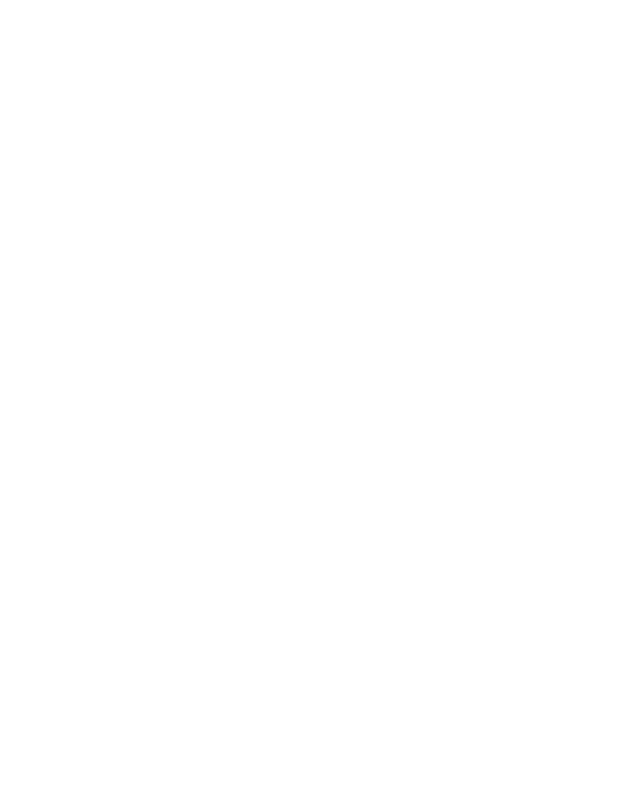
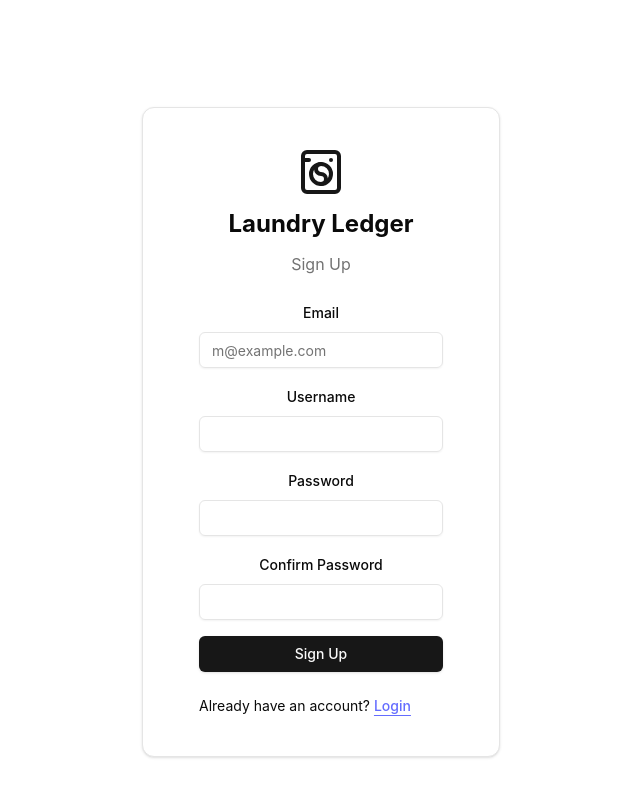
Before and after one commit to aditydcp/laundry-ledger, a React (Vite) app in the folder frontend/: page /signup in a window 1280 px wide. Before the commit this address had no page. Shown: the top 796 px of the page, without its empty margins (319-959 px from the left). Built offline with nearby package versions, Linux system fonts and the light colour scheme.

Commit message:
add sign up page

```diff
--- a/frontend/src/App.tsx
+++ b/frontend/src/App.tsx
@@ -7,6 +7,7 @@
 import Home from "./pages/Home"
 import Login from "./pages/auth/Login"
 import ProtectedRoute from "./components/utils/protected-routes"
+import SignUp from "./pages/auth/SignUp"
 
 function App() {
   const isAuthenticated = Boolean(localStorage.getItem("token"))
@@ -21,6 +22,7 @@
         }
       />
       <Route path="/login" element={<Login />} />
+      <Route path="/signup" element={<SignUp />} />
     </Routes>
   )
   // const [count, setCount] = useState(0)
--- /dev/null
+++ b/frontend/src/pages/auth/SignUp.tsx
@@ -0,0 +1,47 @@
+import { Card, CardContent, CardFooter } from "@/components/ui/card"
+import { Label } from "@/components/ui/label"
+import { Input } from "@/components/ui/input"
+import { Button } from "@/components/ui/button"
+import { Link } from "react-router-dom";
+import { WashingMachineIcon } from "@/components/utils/logo"
+
+export default function SignUp() {
+  return (
+    <div className="flex min-h-[100dvh] items-center justify-center bg-background px-4 py-12 sm:px-6 lg:px-8">
+      <Card className="w-full max-w-md py-4 px-8">
+        <div className="flex flex-col items-center justify-center py-6 gap-3">
+          <WashingMachineIcon className="h-12 w-12 text-primary" />
+          <h1 className="text-2xl font-bold">Laundry Ledger</h1>
+          <p className="text-muted-foreground">Sign Up</p>
+        </div>
+        <CardContent className="space-y-4">
+          <div className="space-y-2">
+            <Label htmlFor="email">Email</Label>
+            <Input id="email" type="email" placeholder="m@example.com" required />
+          </div>
+          <div className="space-y-2">
+            <Label htmlFor="name">Username</Label>
+            <Input id="name" type="text" required />
+          </div>
+          <div className="space-y-2">
+            <Label htmlFor="password">Password</Label>
+            <Input id="password" type="password" required />
+          </div>
+          <div className="space-y-2">
+            <Label htmlFor="password2">Confirm Password</Label>
+            <Input id="password2" type="password" required />
+          </div>
+          <Button type="submit" className="w-full">
+            Sign Up
+          </Button>
+        </CardContent>
+        <CardFooter className="text-center text-sm">
+          Already have an account?{" "}
+          <Link to="/login" className="font-medium underline underline-offset-4 pl-1">
+            Login
+          </Link>
+        </CardFooter>
+      </Card>
+    </div>
+  )
+}
```
